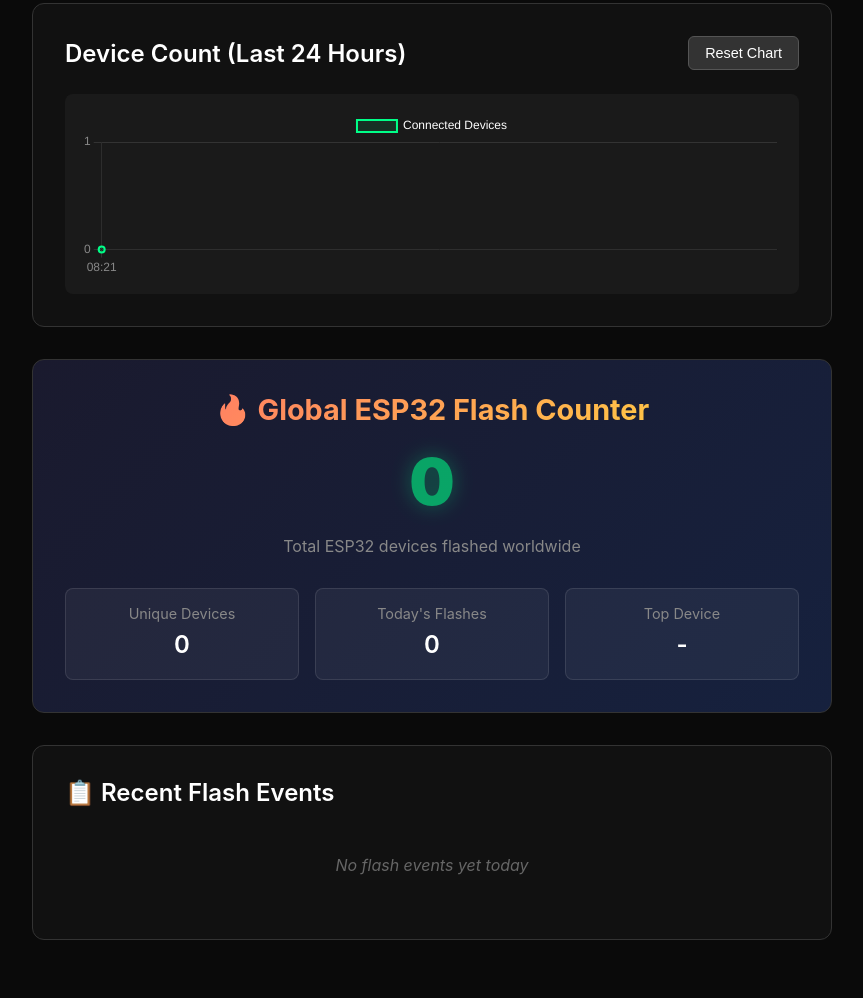
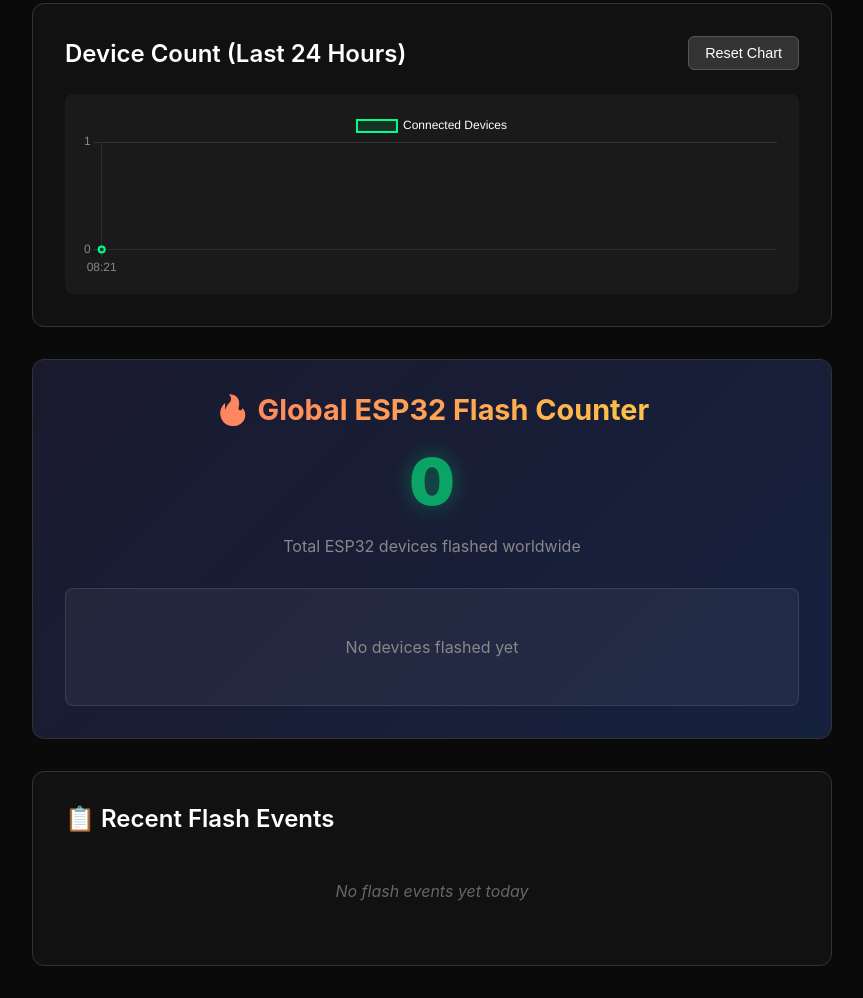
Before and after one commit to Mindenhato1998/pierre-esp32-flasher-stats, a plain HTML site: page docs/index.html in a window 1280 px wide. Shown: the part 591-1589 px from the top of the page, without its empty margins (208-1071 px from the left). Before the commit the page ends 1563 px from the top, so only its background shows below. Drawn offline with nearby package versions, Linux system fonts and the light colour scheme; no server answers.

Commit message:
Replace device statistics cards with sorted device list
- Replaced stat cards (Unique Devices, Today's Flashes, Top Device) with a device list
- Shows all devices sorted by flash count in descending order
- Each device shows name and number of flashes (e.g., 'samsung SM-A536B: 6 flashes')
- Header shows unique device count and today's flash count
- More informative and cleaner interface

```diff
--- a/docs/index.html
+++ b/docs/index.html
@@ -277,35 +277,43 @@
         }
 
         .flash-counter-stats {
-            display: grid;
-            grid-template-columns: repeat(auto-fit, minmax(200px, 1fr));
-            gap: 1rem;
             margin-top: 2rem;
         }
 
-        .flash-stat-item {
+        .device-flash-list {
             background: rgba(255, 255, 255, 0.05);
             padding: 1rem;
             border-radius: 8px;
             border: 1px solid rgba(255, 255, 255, 0.1);
         }
 
-        .flash-stat-label {
-            color: #888;
-            font-size: 0.9rem;
-            margin-bottom: 0.5rem;
+        .device-flash-item {
+            display: flex;
+            justify-content: space-between;
+            align-items: center;
+            padding: 0.75rem;
+            border-bottom: 1px solid rgba(255, 255, 255, 0.1);
         }
 
-        .flash-stat-value {
+        .device-flash-item:last-child {
+            border-bottom: none;
+        }
+
+        .device-flash-name {
             color: #fff;
-            font-size: 1.5rem;
+            font-size: 1rem;
+        }
+
+        .device-flash-count {
+            color: #4fc3f7;
+            font-size: 1.1rem;
             font-weight: 600;
         }
 
-        .flash-device-name {
-            color: #aaa;
-            font-size: 0.9rem;
-            margin-top: 0.25rem;
+        .device-list-empty {
+            color: #888;
+            text-align: center;
+            padding: 2rem;
         }
 
         /* Recent Flash Events */
@@ -441,18 +449,8 @@
             <p style="color: #888; margin-top: 0.5rem;">Total ESP32 devices flashed worldwide</p>
 
             <div class="flash-counter-stats">
-                <div class="flash-stat-item">
-                    <div class="flash-stat-label">Unique Devices</div>
-                    <div class="flash-stat-value" id="uniqueDevicesCount">0</div>
-                </div>
-                <div class="flash-stat-item">
-                    <div class="flash-stat-label">Today's Flashes</div>
-                    <div class="flash-stat-value" id="todayFlashCount">0</div>
-                </div>
-                <div class="flash-stat-item">
-                    <div class="flash-stat-label">Top Device</div>
-                    <div class="flash-stat-value" id="topDeviceCount">-</div>
-                    <div class="flash-device-name" id="topDeviceName"></div>
+                <div class="device-flash-list" id="deviceFlashList">
+                    <!-- Device list will be populated here -->
                 </div>
             </div>
         </div>
@@ -653,25 +651,48 @@
         // Update flash counter UI
         function updateFlashCounterUI() {
             document.getElementById('flashCounterNumber').textContent = flashCounter.totalFlashes;
-            document.getElementById('uniqueDevicesCount').textContent = Object.keys(flashCounter.devices).length;
-            document.getElementById('todayFlashCount').textContent = flashCounter.todayFlashes;
 
-            // Find top device
-            let topDevice = null;
-            let maxFlashes = 0;
-            Object.entries(flashCounter.devices).forEach(([id, device]) => {
-                if (device.count > maxFlashes) {
-                    maxFlashes = device.count;
-                    topDevice = device;
-                }
-            });
+            // Update device list
+            const deviceList = document.getElementById('deviceFlashList');
 
-            if (topDevice) {
-                document.getElementById('topDeviceCount').textContent = topDevice.count;
-                document.getElementById('topDeviceName').textContent = topDevice.name || 'Unknown';
+            // Get all devices and sort by count (descending)
+            const devices = Object.entries(flashCounter.devices)
+                .map(([id, device]) => ({
+                    id: id,
+                    name: device.name || id,
+                    count: device.count
+                }))
+                .sort((a, b) => b.count - a.count);
+
+            if (devices.length === 0) {
+                deviceList.innerHTML = '<div class="device-list-empty">No devices flashed yet</div>';
             } else {
-                document.getElementById('topDeviceCount').textContent = '-';
-                document.getElementById('topDeviceName').textContent = '';
+                // Clear and populate the list
+                deviceList.innerHTML = '';
+
+                // Add header with unique devices and today's flashes
+                const headerDiv = document.createElement('div');
+                headerDiv.className = 'device-flash-item';
+                headerDiv.style.borderBottom = '2px solid rgba(79, 195, 247, 0.3)';
+                headerDiv.style.marginBottom = '0.5rem';
+                headerDiv.innerHTML = `
+                    <div style="color: #888;">
+                        <span>Unique Devices: <strong style="color: #4fc3f7;">${devices.length}</strong></span>
+                        <span style="margin-left: 2rem;">Today: <strong style="color: #4fc3f7;">${flashCounter.todayFlashes}</strong></span>
+                    </div>
+                `;
+                deviceList.appendChild(headerDiv);
+
+                // Add each device
+                devices.forEach(device => {
+                    const deviceDiv = document.createElement('div');
+                    deviceDiv.className = 'device-flash-item';
+                    deviceDiv.innerHTML = `
+                        <div class="device-flash-name">${device.name}</div>
+                        <div class="device-flash-count">${device.count} flash${device.count !== 1 ? 'es' : ''}</div>
+                    `;
+                    deviceList.appendChild(deviceDiv);
+                });
             }
         }
 
```
